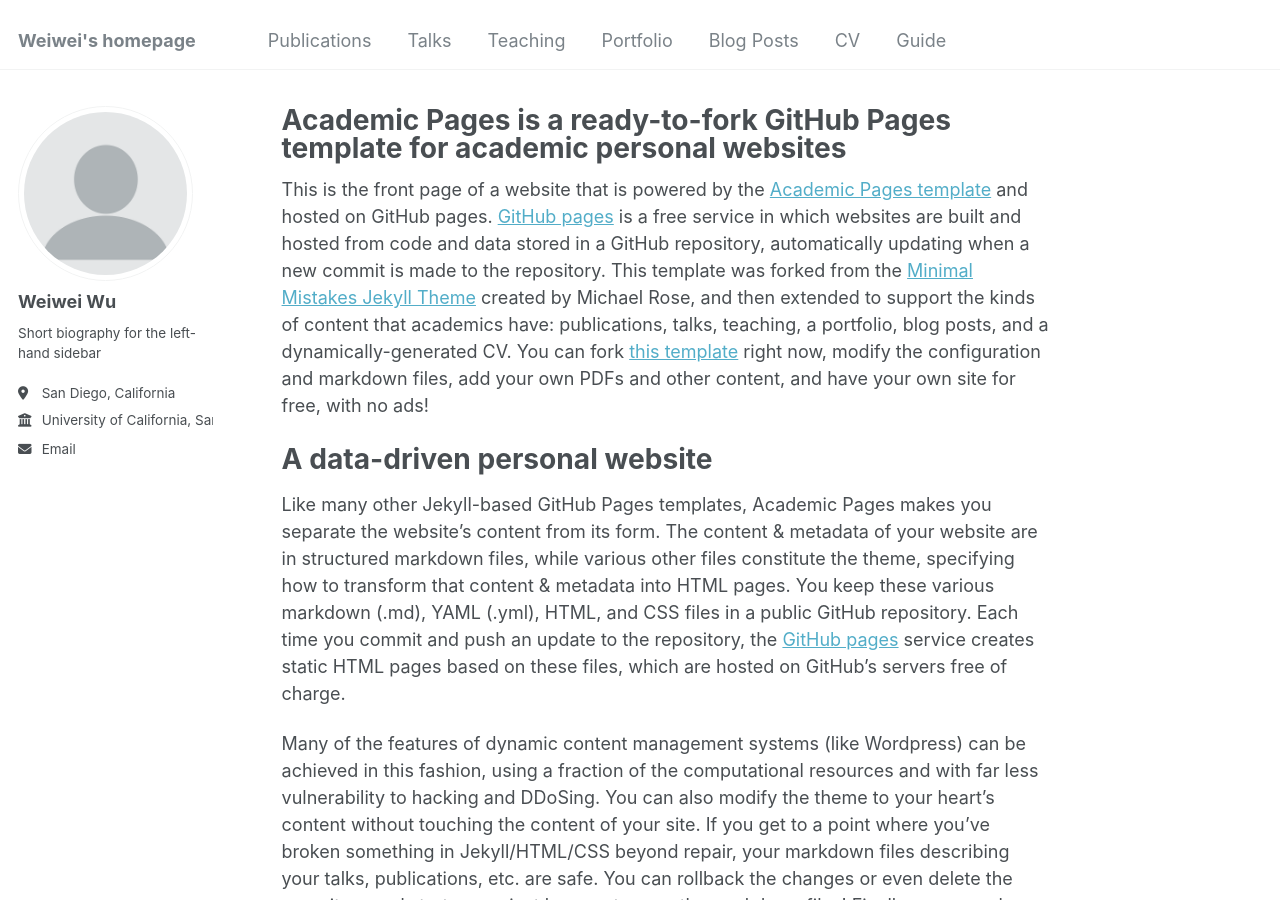
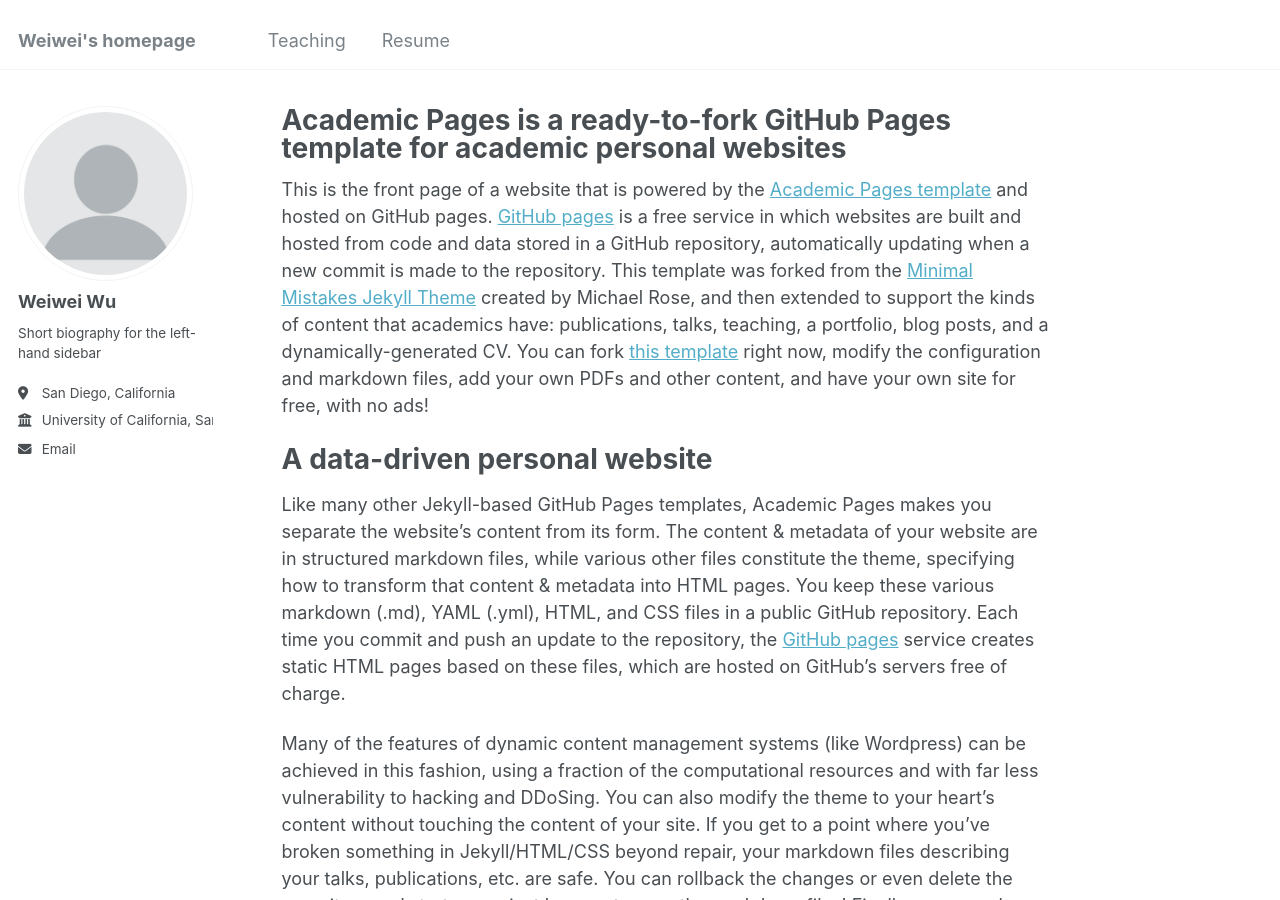
Before and after one commit to WWWU012/wwwu012.github.io, a Jekyll site: the page built from _pages/about.md, in a window 1280 px wide and 900 px high. Built offline with Jekyll 4.4.1, drawn with Linux system fonts in a browser that asks for light colours; part of the change alters nothing that is shown.

Commit message:
Update navigation.yml

```diff
--- a/_data/navigation.yml
+++ b/_data/navigation.yml
@@ -5,23 +5,23 @@
 # prevent it from being included in the site.
 
 main:
-  - title: "Publications"
-    url: /publications/
+  # - title: "Publications"
+  #   url: /publications/
 
-  - title: "Talks"
-    url: /talks/
+  # - title: "Talks"
+  #   url: /talks/
 
   - title: "Teaching"
     url: /teaching/
 
-  - title: "Portfolio"
-    url: /portfolio/
+  # - title: "Portfolio"
+  #   url: /portfolio/
 
-  - title: "Blog Posts"
-    url: /year-archive/
+  # - title: "Blog Posts"
+  #   url: /year-archive/
 
-  - title: "CV"
+  - title: "Resume"
     url: /cv/
 
-  - title: "Guide"
-    url: /markdown/
+  # - title: "Guide"
+  #   url: /markdown/
```
